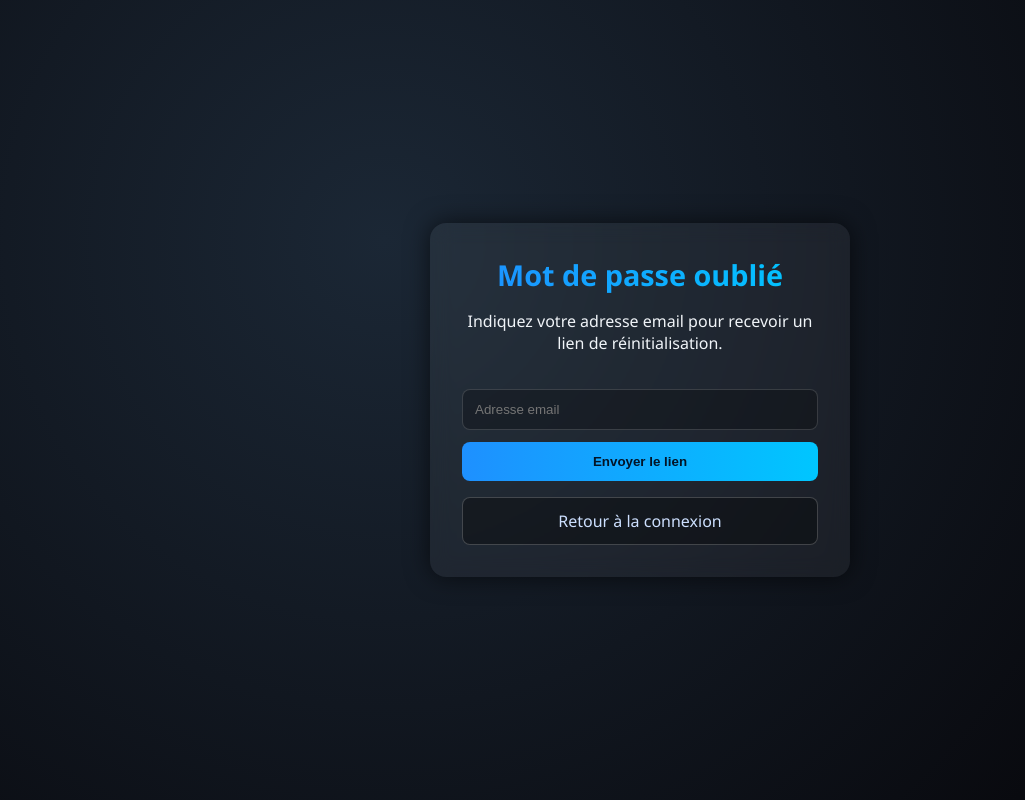
After one commit to SabreCourt/C4-web, a Flask app: page /forgot_password in a window 1280 px wide. The commit adds this page. Shown: the whole page, without its empty margins (0-1025 px from the left). Run offline with Flask 3, Linux system fonts and the light colour scheme; parts of the project's set-up code (start-up, migrations or seed data) failed here and were passed over.

Commit message:
Refactor authentication with email-based password reset

```diff
--- a/app.py
+++ b/app.py
@@ -1,16 +1,19 @@
 from flask import Flask, request, jsonify, render_template, send_from_directory, make_response, redirect, url_for, session
 from subprocess import Popen, PIPE
 from flask_socketio import SocketIO, emit, join_room, leave_room
+from flask_mail import Mail, Message
+from itsdangerous import URLSafeTimedSerializer, BadSignature, SignatureExpired
 import os
 import json
 import time
 import threading
 import sys
 import stat
+import re
 
 
 import sqlite3
-from werkzeug.security import generate_password_hash, check_password_hash
+import bcrypt
 
 from functools import wraps
 from flask import redirect, url_for, session
@@ -32,52 +35,195 @@ if 'app' not in globals():
 
 socketio = SocketIO(app)
 
+# Mail configuration
+app.config.setdefault("MAIL_SERVER", os.environ.get("MAIL_SERVER", "smtp.gmail.com"))
+app.config.setdefault("MAIL_PORT", int(os.environ.get("MAIL_PORT", 587)))
+app.config.setdefault(
+    "MAIL_USE_TLS",
+    str(os.environ.get("MAIL_USE_TLS", "True")).lower() in ("true", "1", "yes", "on"),
+)
+app.config.setdefault("MAIL_USERNAME", os.environ.get("MAIL_USERNAME", ""))
+app.config.setdefault("MAIL_PASSWORD", os.environ.get("MAIL_PASSWORD", ""))
+app.config.setdefault("MAIL_DEFAULT_SENDER", app.config.get("MAIL_USERNAME"))
+
+mail = Mail(app)
+
+serializer = URLSafeTimedSerializer(app.secret_key)
+RESET_TOKEN_SALT = "password-reset-salt"
+RESET_TOKEN_MAX_AGE = 1800  # 30 minutes
+
 
 # Database file
 DB_PATH = os.path.join(os.path.dirname(__file__), "users.db")
 
+EMAIL_REGEX = re.compile(r"^[A-Za-z0-9._%+-]+@[A-Za-z0-9.-]+\.[A-Za-z]{2,}$")
+
+
+def get_db_connection():
+    conn = sqlite3.connect(DB_PATH)
+    conn.row_factory = sqlite3.Row
+    return conn
+
+
 def init_db():
-    conn = sqlite3.connect(DB_PATH)
-    c = conn.cursor()
-    c.execute("""
-    CREATE TABLE IF NOT EXISTS users (
-        id INTEGER PRIMARY KEY AUTOINCREMENT,
-        username TEXT UNIQUE NOT NULL,
-        password_hash TEXT NOT NULL,
-        created_at DATETIME DEFAULT CURRENT_TIMESTAMP
-    );
-    """)
+    conn = get_db_connection()
+    cursor = conn.cursor()
+
+    cursor.execute("PRAGMA user_version")
+    version = cursor.fetchone()[0]
+
+    if version < 1:
+        # Drop any legacy tables and recreate with the new structure
+        cursor.execute("DROP TABLE IF EXISTS user")
+        cursor.execute("DROP TABLE IF EXISTS users")
+        cursor.execute(
+            """
+            CREATE TABLE user (
+                id INTEGER PRIMARY KEY AUTOINCREMENT,
+                pseudo TEXT UNIQUE NOT NULL,
+                email TEXT UNIQUE NOT NULL,
+                password_hash TEXT NOT NULL,
+                created_at DATETIME DEFAULT CURRENT_TIMESTAMP
+            );
+            """
+        )
+        cursor.execute("PRAGMA user_version = 1")
+    else:
+        cursor.execute(
+            "SELECT name FROM sqlite_master WHERE type='table' AND name='user'"
+        )
+        if not cursor.fetchone():
+            cursor.execute(
+                """
+                CREATE TABLE user (
+                    id INTEGER PRIMARY KEY AUTOINCREMENT,
+                    pseudo TEXT UNIQUE NOT NULL,
+                    email TEXT UNIQUE NOT NULL,
+                    password_hash TEXT NOT NULL,
+                    created_at DATETIME DEFAULT CURRENT_TIMESTAMP
+                );
+                """
+            )
+
     conn.commit()
     conn.close()
+
 
 # Initialize DB at startup
 init_db()
 
+
 # Helper functions
-def create_user(username, password):
-    password_hash = generate_password_hash(password)
+def hash_password(password: str) -> str:
+    return bcrypt.hashpw(password.encode("utf-8"), bcrypt.gensalt()).decode("utf-8")
+
+
+def create_user(pseudo: str, email: str, password: str):
+    password_hash = hash_password(password)
     try:
-        conn = sqlite3.connect(DB_PATH)
-        c = conn.cursor()
-        c.execute("INSERT INTO users (username, password_hash) VALUES (?, ?)", (username, password_hash))
+        conn = get_db_connection()
+        cursor = conn.cursor()
+
+        cursor.execute("SELECT 1 FROM user WHERE pseudo = ?", (pseudo,))
+        if cursor.fetchone():
+            return False, "pseudo_taken"
+
+        cursor.execute("SELECT 1 FROM user WHERE email = ?", (email,))
+        if cursor.fetchone():
+            return False, "email_taken"
+
+        cursor.execute(
+            "INSERT INTO user (pseudo, email, password_hash) VALUES (?, ?, ?)",
+            (pseudo, email, password_hash),
+        )
         conn.commit()
         return True, None
-    except sqlite3.IntegrityError as e:
-        return False, "username_taken"
     except Exception as e:
         return False, str(e)
     finally:
         conn.close()
 
-def verify_user(username, password):
-    conn = sqlite3.connect(DB_PATH)
-    c = conn.cursor()
-    c.execute("SELECT password_hash FROM users WHERE username = ?", (username,))
-    row = c.fetchone()
+
+def verify_user(pseudo: str, password: str) -> bool:
+    conn = get_db_connection()
+    cursor = conn.cursor()
+    cursor.execute("SELECT password_hash FROM user WHERE pseudo = ?", (pseudo,))
+    row = cursor.fetchone()
     conn.close()
     if not row:
         return False
-    return check_password_hash(row[0], password)
+    try:
+        return bcrypt.checkpw(password.encode("utf-8"), row["password_hash"].encode("utf-8"))
+    except ValueError:
+        return False
+
+
+def get_user_by_email(email: str):
+    conn = get_db_connection()
+    cursor = conn.cursor()
+    cursor.execute("SELECT * FROM user WHERE email = ?", (email,))
+    user = cursor.fetchone()
+    conn.close()
+    return user
+
+
+def get_user_by_id(user_id: int):
+    conn = get_db_connection()
+    cursor = conn.cursor()
+    cursor.execute("SELECT * FROM user WHERE id = ?", (user_id,))
+    user = cursor.fetchone()
+    conn.close()
+    return user
+
+
+def update_user_password(user_id: int, password: str):
+    conn = get_db_connection()
+    cursor = conn.cursor()
+    cursor.execute(
+        "UPDATE user SET password_hash = ? WHERE id = ?",
+        (hash_password(password), user_id),
+    )
+    conn.commit()
+    conn.close()
+
+
+def generate_reset_token(user_id: int) -> str:
+    return serializer.dumps({"user_id": user_id}, salt=RESET_TOKEN_SALT)
+
+
+def verify_reset_token(token: str):
+    try:
+        data = serializer.loads(token, salt=RESET_TOKEN_SALT, max_age=RESET_TOKEN_MAX_AGE)
+        return data.get("user_id")
+    except SignatureExpired:
+        return "expired"
+    except BadSignature:
+        return None
+
+
+def send_reset_email(user):
+    token = generate_reset_token(user["id"])
+    reset_url = url_for("reset_password", token=token, _external=True)
+    msg = Message(
+        subject="Réinitialisation de votre mot de passe",
+        recipients=[user["email"]],
+    )
+    msg.body = (
+        f"Bonjour {user['pseudo']},\n\n"
+        f"Vous avez demandé la réinitialisation de votre mot de passe.\n"
+        f"Cliquez sur le lien suivant (valide 30 minutes) pour en définir un nouveau :\n"
+        f"{reset_url}\n\n"
+        "Si vous n'êtes pas à l'origine de cette demande, ignorez ce message."
+    )
+    msg.html = render_template(
+        "emails/reset_password.html",
+        pseudo=user["pseudo"],
+        reset_url=reset_url,
+    )
+    try:
+        mail.send(msg)
+    except Exception as exc:
+        app.logger.error("Erreur lors de l'envoi de l'email de réinitialisation: %s", exc)
 
 # --- Auth endpoints ---
 from flask import jsonify, request, session
@@ -85,22 +231,32 @@ from flask import jsonify, request, session
 @app.route("/register", methods=["POST"])
 def register():
     data = request.get_json() or {}
-    username = data.get("username", "").strip()
+    pseudo = data.get("username", "").strip()
+    email = data.get("email", "").strip()
     password = data.get("password", "")
     password2 = data.get("password2", "")
-    if not username or not password:
+
+    if not pseudo or not email or not password:
         return jsonify({"ok": False, "error": "missing_fields"}), 400
+
+    if not EMAIL_REGEX.match(email):
+        return jsonify({"ok": False, "error": "invalid_email"}), 400
+
     if password != password2:
         return jsonify({"ok": False, "error": "password_mismatch"}), 400
-    ok, err = create_user(username, password)
+
+    ok, err = create_user(pseudo, email, password)
     if not ok:
-        if err == "username_taken":
-            return jsonify({"ok": False, "error": "username_taken"}), 400
+        if err == "pseudo_taken":
+            return jsonify({"ok": False, "error": "pseudo_taken"}), 400
+        if err == "email_taken":
+            return jsonify({"ok": False, "error": "email_taken"}), 400
         return jsonify({"ok": False, "error": "db_error", "detail": err}), 500
+
     # auto-login after register
-    session["username"] = username
-    session["pseudo"] = username
-    return jsonify({"ok": True, "username": username})
+    session["username"] = pseudo
+    session["pseudo"] = pseudo
+    return jsonify({"ok": True, "username": pseudo})
 
 @app.route("/login", methods=["POST"])
 def login():
@@ -116,6 +272,83 @@ def login():
     session["username"] = username
     session["pseudo"] = username
     return jsonify({"ok": True, "username": username, "redirect": "/lobby"})
+
+
+@app.route("/forgot_password", methods=["GET", "POST"])
+def forgot_password():
+    message = None
+    status = None
+
+    if request.method == "POST":
+        email = request.form.get("email", "").strip()
+        if not email:
+            message = "Veuillez indiquer votre adresse email."
+            status = "error"
+        elif not EMAIL_REGEX.match(email):
+            message = "Adresse email invalide."
+            status = "error"
+        else:
+            user = get_user_by_email(email)
+            if user:
+                send_reset_email(user)
+            message = "Si un compte existe, un lien de réinitialisation a été envoyé."
+            status = "success"
+
+    return render_template("forgot_password.html", message=message, status=status)
+
+
+@app.route("/reset/<token>", methods=["GET", "POST"])
+def reset_password(token):
+    message = None
+    status = None
+
+    user_id = verify_reset_token(token)
+    if user_id == "expired":
+        return render_template(
+            "reset_password.html",
+            token=None,
+            message="Ce lien a expiré. Veuillez refaire une demande de réinitialisation.",
+            status="error",
+        )
+
+    if user_id is None:
+        return render_template(
+            "reset_password.html",
+            token=None,
+            message="Lien de réinitialisation invalide.",
+            status="error",
+        )
+
+    user = get_user_by_id(user_id)
+    if not user:
+        return render_template(
+            "reset_password.html",
+            token=None,
+            message="Utilisateur introuvable.",
+            status="error",
+        )
+
+    if request.method == "POST":
+        password = request.form.get("password", "")
+        password2 = request.form.get("password2", "")
+
+        if not password:
+            message = "Veuillez saisir un nouveau mot de passe."
+            status = "error"
+        elif password != password2:
+            message = "Les mots de passe ne correspondent pas."
+            status = "error"
+        else:
+            update_user_password(user_id, password)
+            return redirect(
+                url_for(
+                    "connexion",
+                    message="Mot de passe réinitialisé avec succès !",
+                    status="success",
+                )
+            )
+
+    return render_template("reset_password.html", token=token, message=message, status=status)
 
 
 @app.route("/logout", methods=["POST"])
@@ -374,7 +607,15 @@ def reset_partie():
 
 @app.route('/')
 def connexion():
-    response = make_response(render_template('connexion.html'))
+    message = request.args.get('message')
+    status = request.args.get('status')
+    response = make_response(
+        render_template(
+            'connexion.html',
+            initial_message=message,
+            initial_status=status,
+        )
+    )
     response.headers['ngrok-skip-browser-warning'] = 'true'
     return response
 
--- a/requirements.txt
+++ b/requirements.txt
@@ -6,3 +6,5 @@ itsdangerous==2.2.0
 Jinja2==3.1.4
 python-socketio==5.11.3
 python-engineio==4.11.1
+Flask-Mail==0.9.1
+bcrypt==4.1.2
--- /dev/null
+++ b/templates/forgot_password.html
@@ -0,0 +1,143 @@
+<!DOCTYPE html>
+<html lang="fr">
+<head>
+  <meta charset="UTF-8" />
+  <meta name="viewport" content="width=device-width, initial-scale=1.0" />
+  <title>Mot de passe oublié – Puissance 4</title>
+  <style>
+    * {
+      box-sizing: border-box;
+      margin: 0;
+      padding: 0;
+    }
+
+    body {
+      min-height: 100vh;
+      display: flex;
+      justify-content: center;
+      align-items: center;
+      background: radial-gradient(circle at 30% 30%, #1b2735, #090a0f 80%);
+      font-family: 'Segoe UI', Tahoma, Geneva, Verdana, sans-serif;
+      color: #f0f4f8;
+    }
+
+    .container {
+      width: 100%;
+      max-width: 420px;
+      padding: 32px;
+      border-radius: 16px;
+      background: rgba(255, 255, 255, 0.05);
+      box-shadow: 0 0 25px rgba(0, 0, 0, 0.6);
+      backdrop-filter: blur(10px);
+      text-align: center;
+      animation: fadeIn 0.6s ease;
+    }
+
+    @keyframes fadeIn {
+      from { opacity: 0; transform: translateY(15px); }
+      to { opacity: 1; transform: translateY(0); }
+    }
+
+    h1 {
+      font-size: 1.8rem;
+      margin-bottom: 1rem;
+      background: linear-gradient(90deg, #1E90FF, #00c6ff);
+      -webkit-background-clip: text;
+      -webkit-text-fill-color: transparent;
+    }
+
+    form {
+      display: flex;
+      flex-direction: column;
+      gap: 12px;
+      margin-top: 8px;
+    }
+
+    input[type="email"] {
+      padding: 12px;
+      border-radius: 8px;
+      border: 1px solid rgba(255, 255, 255, 0.15);
+      background: rgba(0, 0, 0, 0.25);
+      color: white;
+      outline: none;
+      transition: 0.2s ease;
+    }
+
+    input[type="email"]:focus {
+      border-color: #1E90FF;
+      background: rgba(255, 255, 255, 0.08);
+    }
+
+    button {
+      padding: 12px;
+      border: none;
+      border-radius: 8px;
+      background: linear-gradient(90deg, #1E90FF, #00c6ff);
+      color: #031427;
+      font-weight: 600;
+      cursor: pointer;
+      transition: transform 0.15s ease;
+    }
+
+    button:hover {
+      transform: translateY(-2px);
+    }
+
+    .note {
+      font-size: 0.9rem;
+      margin-top: 0.5rem;
+      color: #ddd;
+      min-height: 1.2rem;
+    }
+
+    .error { color: #ffb3b3; }
+    .success { color: #b6ffb6; }
+
+    .actions {
+      display: flex;
+      flex-direction: column;
+      gap: 12px;
+      margin-top: 16px;
+    }
+
+    .link-button {
+      display: inline-block;
+      text-decoration: none;
+      padding: 12px;
+      border-radius: 8px;
+      border: 1px solid rgba(255, 255, 255, 0.2);
+      background: rgba(0, 0, 0, 0.35);
+      color: #cde0ff;
+      transition: background 0.2s ease;
+    }
+
+    .link-button:hover {
+      background: rgba(255, 255, 255, 0.08);
+    }
+
+    @media (max-width: 480px) {
+      .container { margin: 20px; padding: 24px; }
+      h1 { font-size: 1.6rem; }
+    }
+  </style>
+</head>
+<body>
+  <div class="container">
+    <h1>Mot de passe oublié</h1>
+    <p>Indiquez votre adresse email pour recevoir un lien de réinitialisation.</p>
+
+    <div class="note{% if status %} {{ status }}{% endif %}">
+      {% if message %}{{ message }}{% endif %}
+    </div>
+
+    <form method="post">
+      <input type="email" name="email" placeholder="Adresse email" required>
+      <button type="submit">Envoyer le lien</button>
+    </form>
+
+    <div class="actions">
+      <a class="link-button" href="/">Retour à la connexion</a>
+    </div>
+  </div>
+</body>
+</html>
```
Also changed, not shown: templates/connexion.html (+53 -4 lines), templates/emails/reset_password.html (added, +17 -0 lines), templates/reset_password.html (added, +152 -0 lines).
